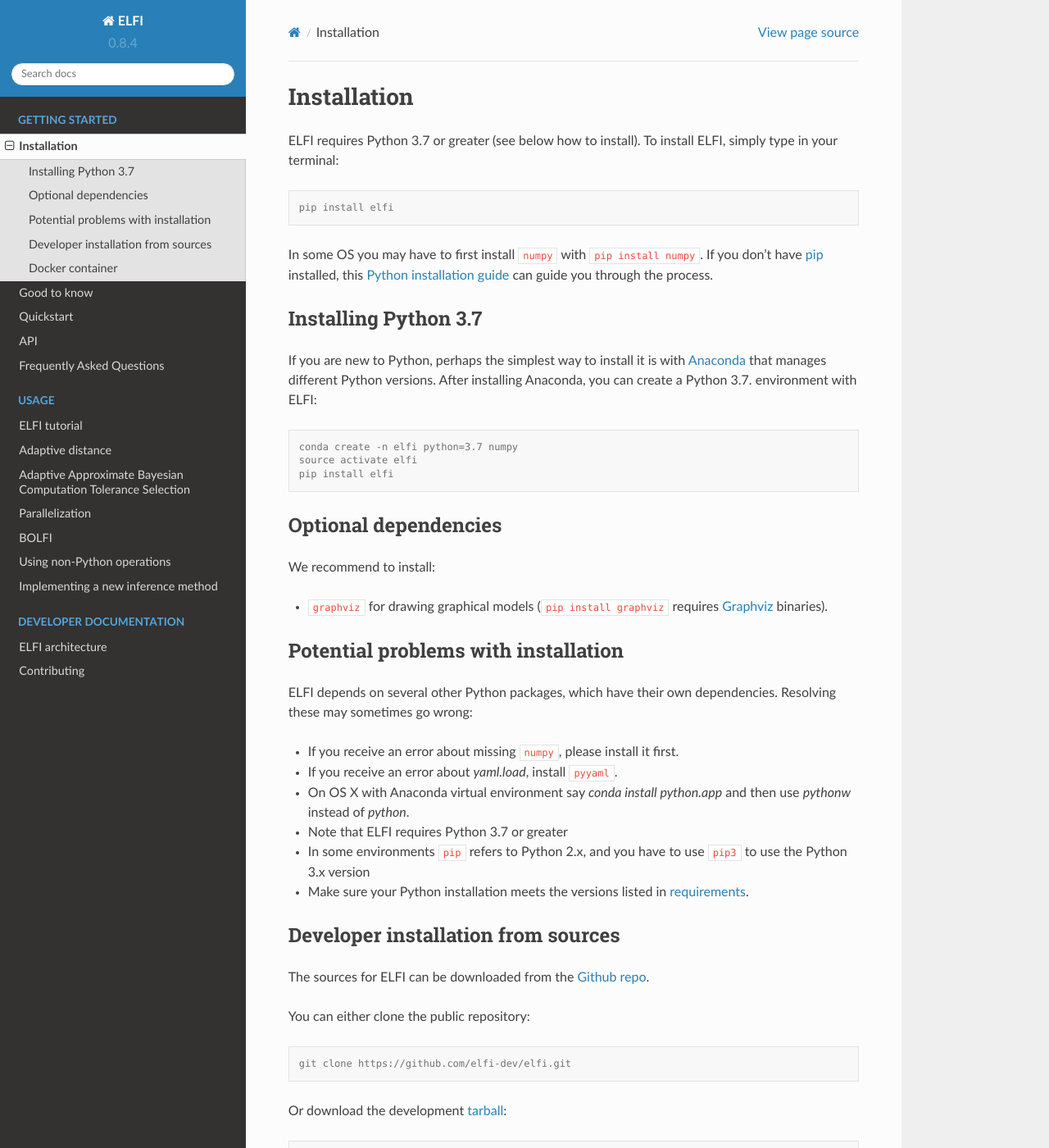
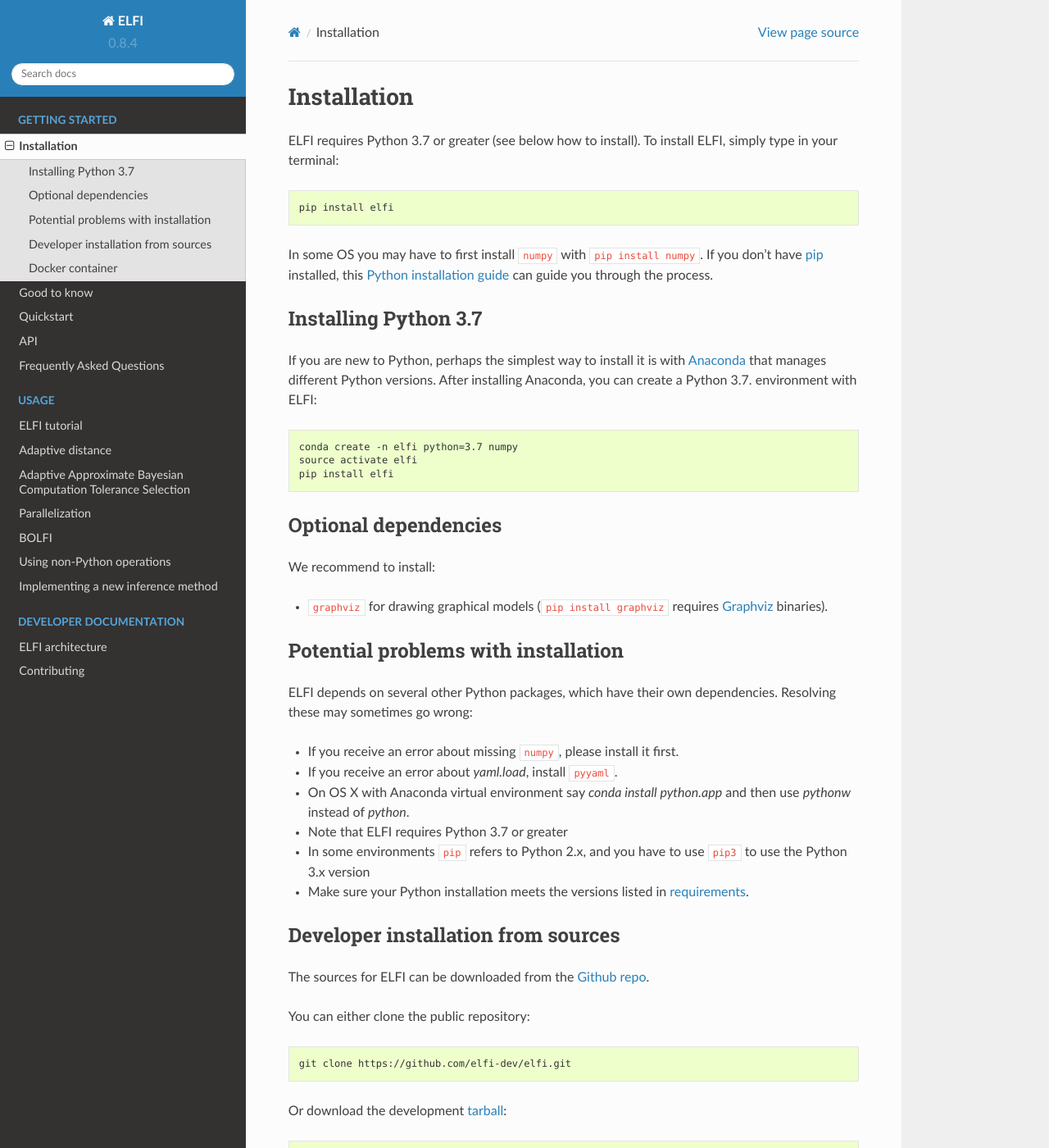
Before and after one commit to elfi-dev/elfi, a Sphinx documentation site: the page built from docs/installation.rst, in a window 1280 px wide and 1400 px high. Shown: the whole window at 82% size. Built offline with Sphinx 7.4.7 and the Read the Docs theme 2.0.0, drawn with Linux system fonts in a browser that asks for light colours.

Commit message:
Fix few bugs

```diff
--- a/docs/conf.py
+++ b/docs/conf.py
@@ -98,7 +98,6 @@ extensions = [
     'sphinx.ext.graphviz',
     'sphinx.ext.inheritance_diagram'
 ]
-# 'IPython.sphinxext.ipython_console_highlighting'
 autoclass_content = 'both'
 
 # Add any paths that contain templates here, relative to this directory.
@@ -172,7 +171,7 @@ add_module_names = True
 # show_authors = False
 
 # The name of the Pygments (syntax highlighting) style to use.
-# pygments_style = 'sphinx'
+pygments_style = 'sphinx'
 
 # A list of ignored prefixes for module index sorting.
 # modindex_common_prefix = ['elfi']
--- a/requirements-dev.txt
+++ b/requirements-dev.txt
@@ -12,3 +12,7 @@ isort>=4.2.5, <5.0.0
 flake8-isort>=2.0.1
 pydocstyle<5.0.0
 importlib-metadata<5.0.0
+
+
+# Documentation
+Sphinx>=1.4.8
```
